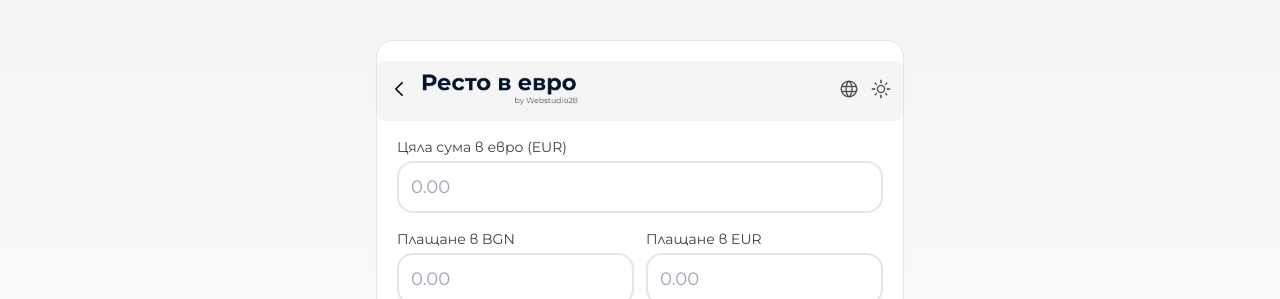
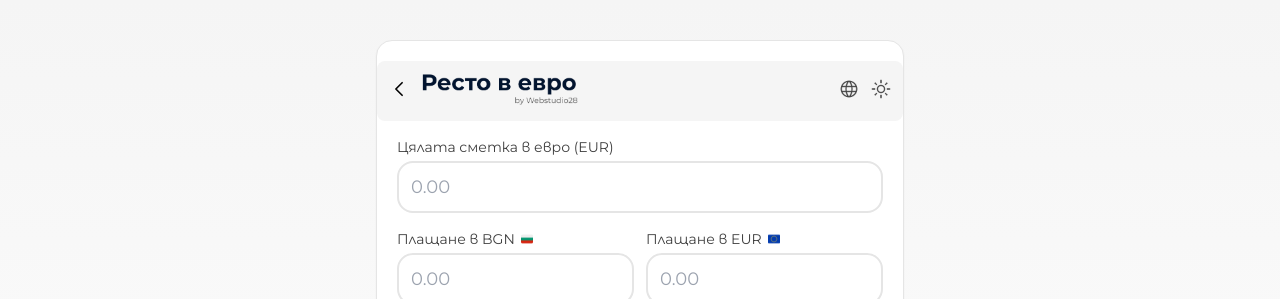
Before and after one commit to webstudio28/resto-v-evro, a React (Vite) app: page /app in a window 1280 px wide. Shown: the top 299 px of the page. Built offline with nearby package versions, Linux system fonts and the light colour scheme.

Commit message:
Added icons and temporary install button functionality

```diff
--- a/src/App.tsx
+++ b/src/App.tsx
@@ -7,6 +7,8 @@ import languageLight from './assets/language-light.png'
 import languageDark from './assets/language-dark.png'
 import themeLight from './assets/theme-light.png'
 import themeDark from './assets/theme-dark.png'
+import bgIcon from './assets/bg.png'
+import euroIcon from './assets/euro.png'
 
 type Language = 'en' | 'bg'
 
@@ -53,7 +55,7 @@ const translations: Record<Language, Record<string, string>> = {
   },
   bg: {
     title: 'Калкулатор за преход към еврото',
-    productPrice: 'Цяла сума в евро (EUR)',
+    productPrice: 'Цялата сметка в евро (EUR)',
     paymentBGN: 'Плащане в BGN',
     paymentEUR: 'Плащане в EUR',
     changeDue: 'Ресто (EUR)',
@@ -315,12 +317,17 @@ function App() {
 
           <div className="grid grid-cols-2 gap-3">
             <div>
-              <label className={`block text-sm mb-1 transition-colors duration-200 ${
+              <label className={`flex items-center gap-1.5 text-sm mb-1 transition-colors duration-200 ${
                 activeField === 'bgn'
                   ? 'text-navy-700 dark:text-neutral-200 font-medium'
                   : 'text-neutral-700 dark:text-neutral-200'
               }`}>
                 {t.paymentBGN}
+                <img
+                  src={bgIcon}
+                  alt="BG"
+                  className="w-3 h-3"
+                />
               </label>
               <input
                 inputMode="none"
@@ -360,12 +367,17 @@ function App() {
               />
             </div>
             <div>
-              <label className={`block text-sm mb-1 transition-colors duration-200 ${
+              <label className={`flex items-center gap-1.5 text-sm mb-1 transition-colors duration-200 ${
                 activeField === 'eur'
                   ? 'text-navy-700 dark:text-neutral-200 font-medium'
                   : 'text-neutral-700 dark:text-neutral-200'
               }`}>
                 {t.paymentEUR}
+                <img
+                  src={euroIcon}
+                  alt="EUR"
+                  className="w-3 h-3"
+                />
               </label>
               <input
                 inputMode="none"
--- a/src/components/LandingPage.tsx
+++ b/src/components/LandingPage.tsx
@@ -20,6 +20,7 @@ export function LandingPage() {
   const [showIOSModal, setShowIOSModal] = useState(false)
   const [showAndroidSuccessModal, setShowAndroidSuccessModal] = useState(false)
   const [showProblemsModal, setShowProblemsModal] = useState(false)
+  const [showComingSoonModal, setShowComingSoonModal] = useState(false)
   const [isDark, setIsDark] = useState(false)
 
   // Check if already installed on initial load
@@ -96,6 +97,8 @@ export function LandingPage() {
     )
   }
 
+  // Temporarily commented out - part of original logic
+  /*
   const isIOS = () => {
     return /iPad|iPhone|iPod/.test(navigator.userAgent)
   }
@@ -103,8 +106,15 @@ export function LandingPage() {
   const isMacOS = () => {
     return /Macintosh|MacIntel|MacPPC|Mac68K/.test(navigator.userAgent)
   }
+  */
 
   const handleDownload = async () => {
+    // TEMPORARY: Show coming soon modal for all devices
+    setShowComingSoonModal(true)
+    return
+
+    // ORIGINAL LOGIC - commented out temporarily until fix is found
+    /*
     // Check if iOS or macOS - show "not available" message
     if (isIOS() || isMacOS()) {
       setShowIOSModal(true)
@@ -170,6 +180,7 @@ export function LandingPage() {
         setShowAndroidSuccessModal(true)
       }
     }
+    */
   }
 
   const handleContinueWithoutInstall = () => {
@@ -281,6 +292,29 @@ export function LandingPage() {
           </div>
         </div>
       )}
+      {showComingSoonModal && (
+        <div
+          className="fixed inset-0 z-50 flex items-center justify-center bg-black/50 px-4"
+          onClick={() => setShowComingSoonModal(false)}
+        >
+          <div
+            className="bg-white dark:bg-black border border-neutral-300 dark:border-neutral-700 max-w-md w-full p-6 space-y-4 rounded-xl"
+            onClick={(e) => e.stopPropagation()}
+          >
+            <div className="space-y-3">
+              <p className="text-base text-black dark:text-white text-center">
+                Очаквайте приложението скоро за Android и IOS
+              </p>
+            </div>
+            <button
+              onClick={() => setShowComingSoonModal(false)}
+              className="w-full rounded-xl bg-white dark:bg-black border border-neutral-400 dark:border-neutral-600 px-8 py-3 text-base"
+            >
+              Затвори
+            </button>
+          </div>
+        </div>
+      )}
     </div>
   )
 }
```
Also changed, not shown: src/assets/bg.png (added), src/assets/euro.png (added).
